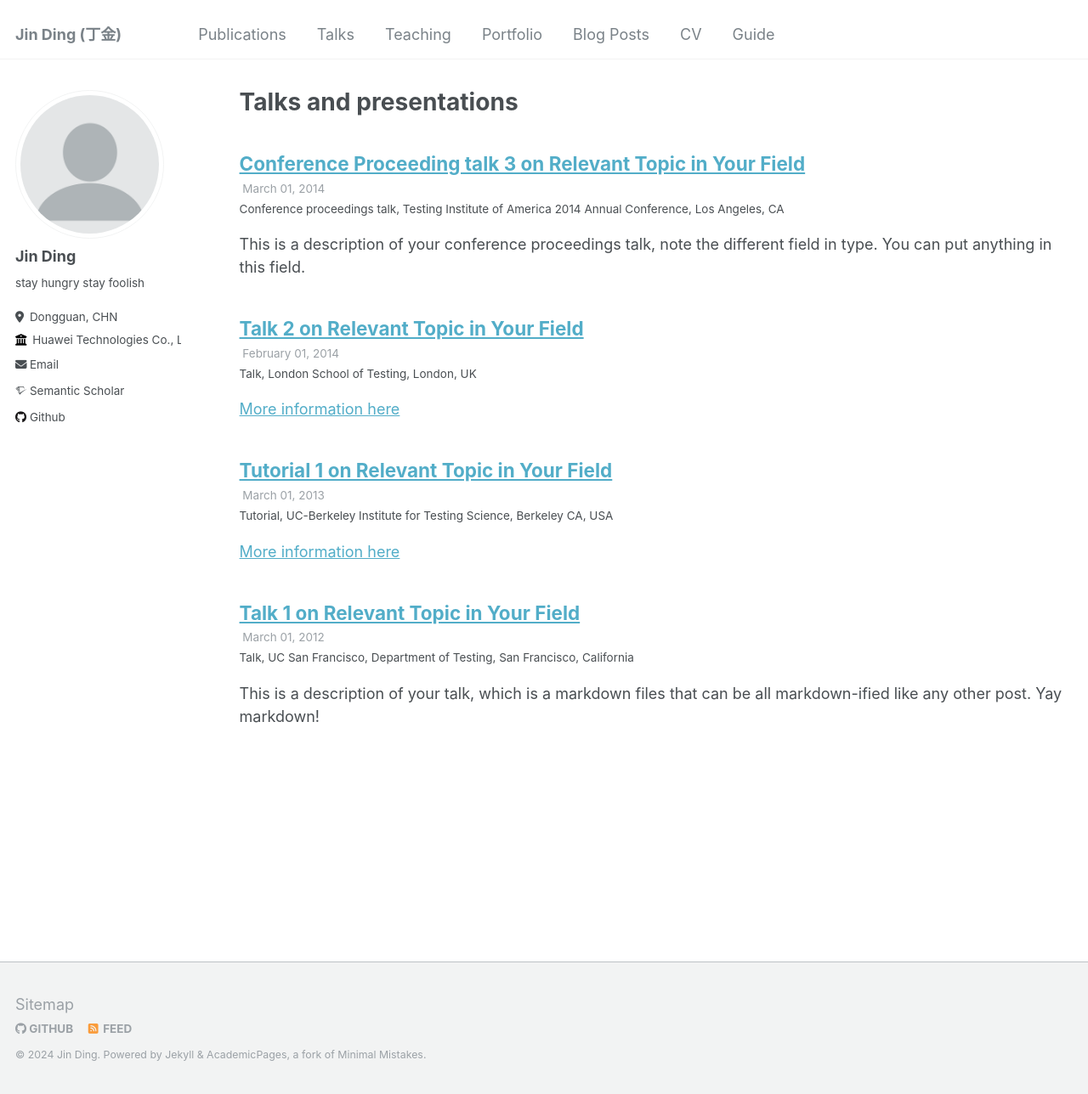
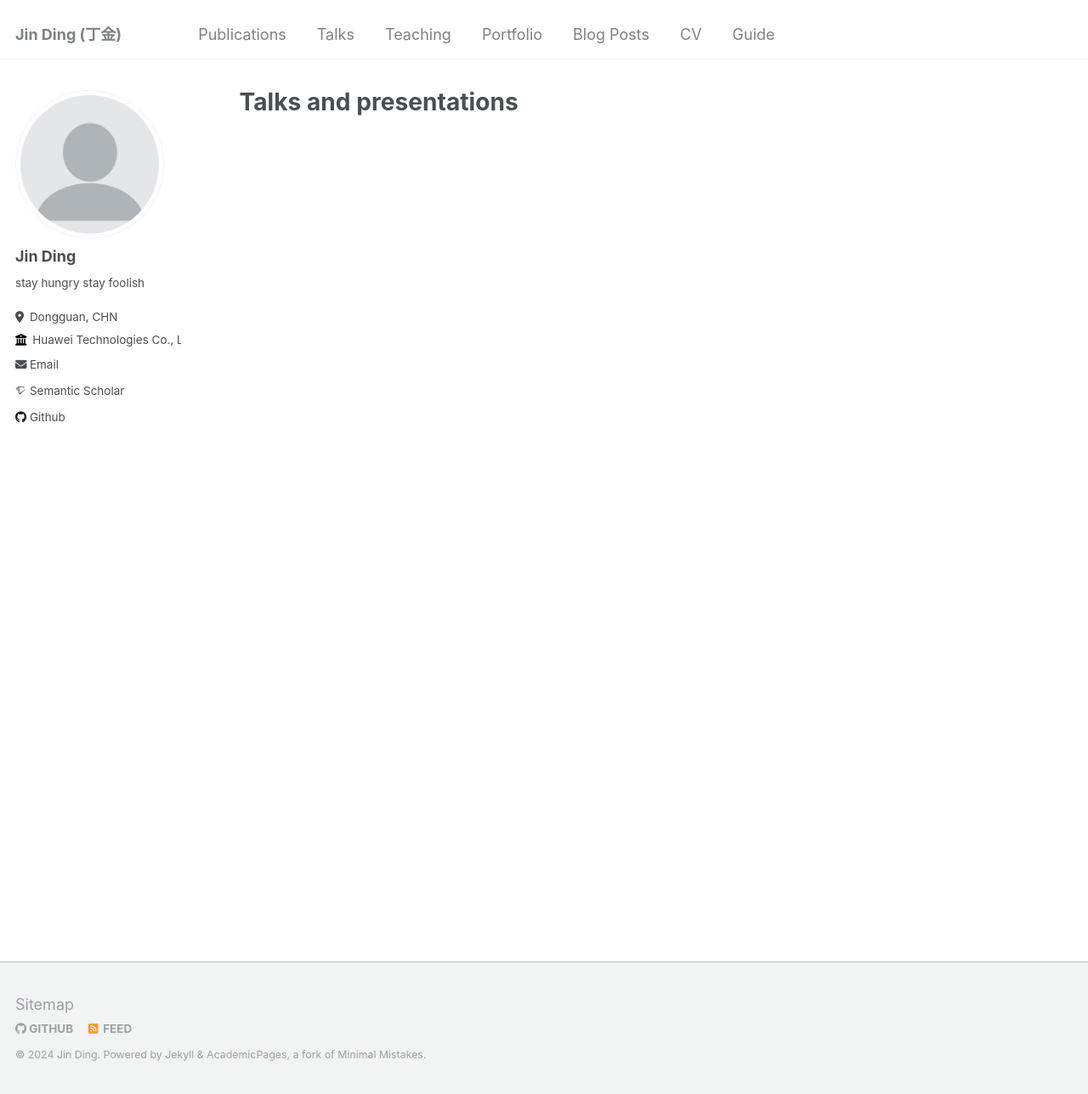
Before and after one commit to DJEddyking/djeddyking.github.io, a Jekyll site: the page built from _pages/talks.html, in a window 1280 px wide and 1288 px high. Shown: the whole window at 85% size. Built offline with Jekyll 4.4.1, drawn with Linux system fonts in a browser that asks for light colours; some web fonts are replaced; part of the change alters nothing that is shown.

Commit message:
Update _config.yml

```diff
--- a/_config.yml
+++ b/_config.yml
@@ -75,7 +75,7 @@ author:
 
 
 # Site Settings
-teaser                   :  # filename of teaser fallback teaser image placed in /images/, .e.g. "500x300.png"
+teaser                   : "dingjin.jpg" # filename of teaser fallback teaser image placed in /images/, .e.g. "500x300.png"
 breadcrumbs              : false # true, false (default)
 words_per_minute         : 160
 future                   : true
@@ -200,18 +200,18 @@ kramdown:
 
 # Collections
 collections:
-  teaching:
-    output: true
-    permalink: /:collection/:path/
+  # teaching:
+  #   output: true
+  #   permalink: /:collection/:path/
   publications:
     output: true
     permalink: /:collection/:path/
-  portfolio:
-    output: true
-    permalink: /:collection/:path/
-  talks:
-    output: true
-    permalink: /:collection/:path/
+  # portfolio:
+  #   output: true
+  #   permalink: /:collection/:path/
+  # talks:
+  #   output: true
+  #   permalink: /:collection/:path/
 
 
 # Defaults
@@ -235,14 +235,14 @@ defaults:
       layout: single
       author_profile: true
   # _teaching
-  - scope:
-      path: ""
-      type: teaching
-    values:
-      layout: single
-      author_profile: true
-      share: true
-      comments: true
+  # - scope:
+  #     path: ""
+  #     type: teaching
+  #   values:
+  #     layout: single
+  #     author_profile: true
+  #     share: true
+  #     comments: true
   # _publications
   - scope:
       path: ""
@@ -253,22 +253,22 @@ defaults:
       share: true
       comments: true
   # _portfolio
-  - scope:
-      path: ""
-      type: portfolio
-    values:
-      layout: single
-      author_profile: true
-      share: true
-      comment: true
+  # - scope:
+  #     path: ""
+  #     type: portfolio
+  #   values:
+  #     layout: single
+  #     author_profile: true
+  #     share: true
+  #     comment: true
   # _talks
-  - scope:
-      path: ""
-      type: talks
-    values:
-      layout: talk
-      author_profile: true
-      share: true
+  # - scope:
+  #     path: ""
+  #     type: talks
+  #   values:
+  #     layout: talk
+  #     author_profile: true
+  #     share: true
 
 
 # Sass/SCSS
```
